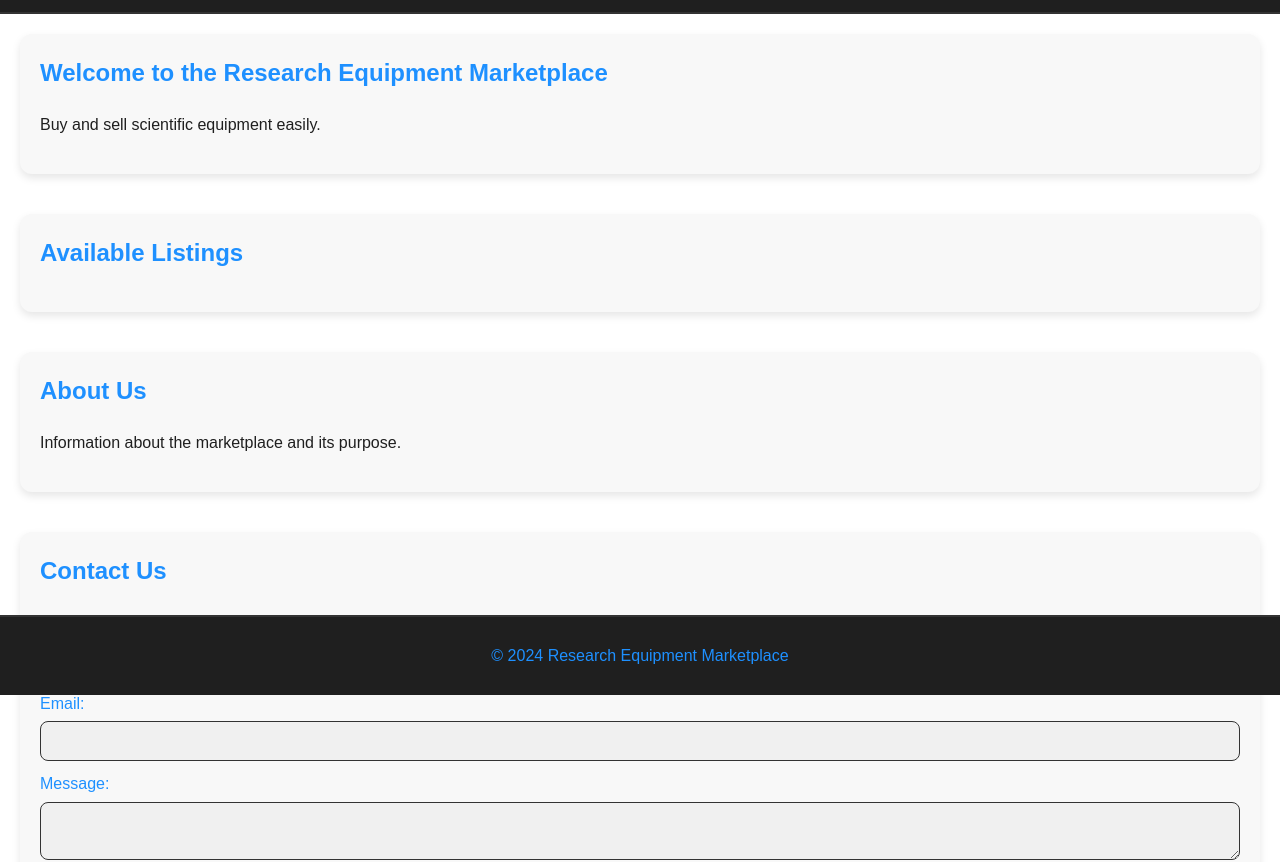
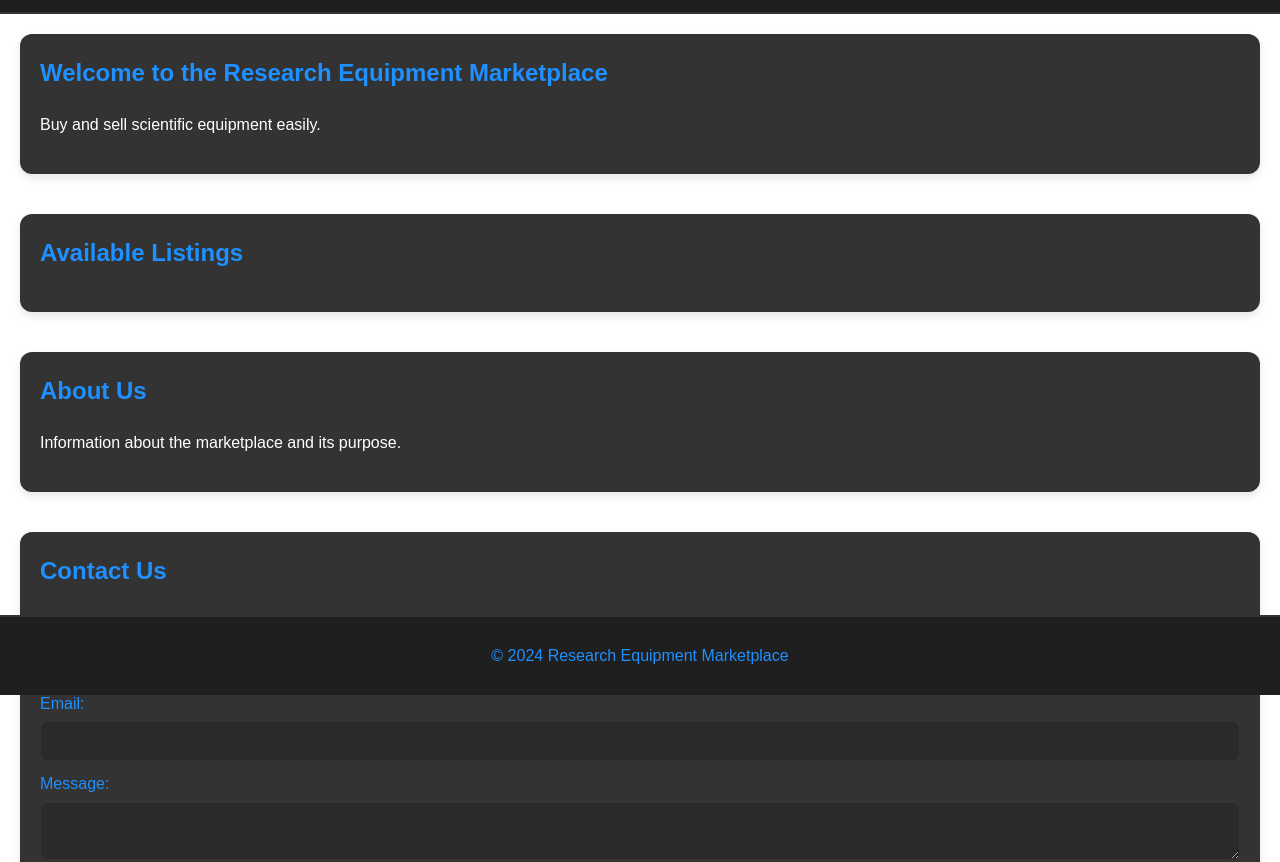
Before and after one commit to philipphaugg/test1, a plain HTML site: page index.html in a window 1280 px wide. Shown: the part 105-967 px from the top of the page. Drawn offline with Linux system fonts and the light colour scheme.

Commit message:
SECOND COLOR CHANGE

```diff
--- a/styles.css
+++ b/styles.css
@@ -3,7 +3,7 @@ body {
     font-family: 'Arial', sans-serif;
     margin: 0;
     padding: 0;
-    background-color: #FFFFFF; /* Changed background color to white */
+    background-color: #FFFFFF; /* Background color is white */
     color: #1E90FF;
     line-height: 1.6;
 }
@@ -50,12 +50,12 @@ nav ul li a:hover {
 /* Main Content Styles */
 main {
     padding: 20px;
-    color: #1F1F1F; /* Changed main text color to dark for better contrast on white background */
+    color: #FFFFFF; /* Main text color changed to white */
 }
 
 section {
     margin-bottom: 40px;
-    background-color: #F8F8F8; /* Light background for sections to distinguish them from the main background */
+    background-color: #333333; /* Section background color changed to dark gray */
     padding: 20px;
     border-radius: 12px;
     box-shadow: 0 4px 8px rgba(0, 0, 0, 0.1);
@@ -82,7 +82,7 @@ form input, form textarea, form button {
     margin-bottom: 10px;
     border: 1px solid #333;
     border-radius: 8px;
-    background-color: #F0F0F0; /* Light background for form elements */
+    background-color: #2A2A2A;
     color: #1E90FF;
     font-size: 16px;
 }
```
